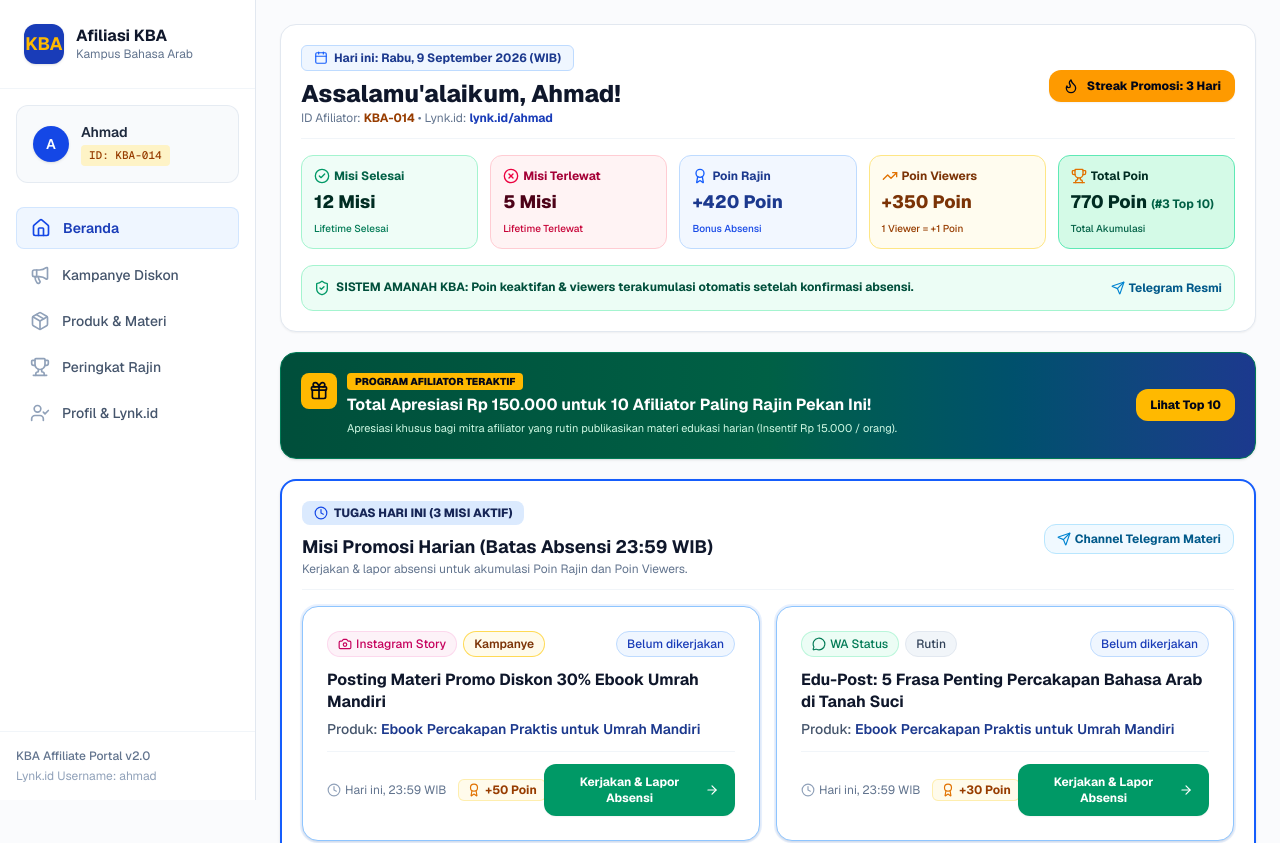
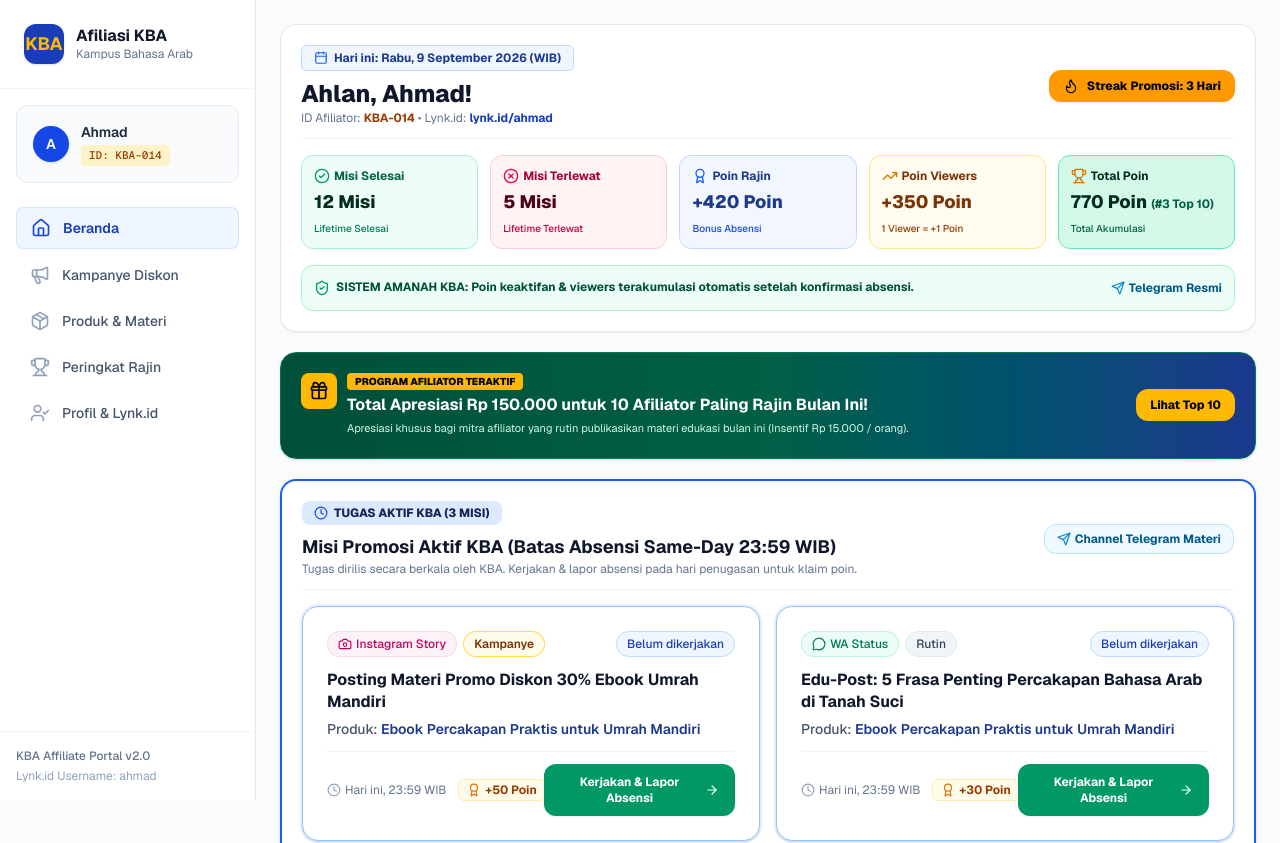
Before and after one commit to mozakki99/kba-affiliate, a Next.js app: page / in a window 1280 px wide. Shown: the top 843 px of the page. Built offline with nearby package versions, Linux system fonts and the light colour scheme.

Commit message:
refactor(ui): update greeting to Ahlan, reward program to monthly, and refine periodic task copy

```diff
--- a/src/app/page.tsx
+++ b/src/app/page.tsx
@@ -145,7 +145,7 @@ export default function HomePage() {
                 </div>
                 <div className="min-w-0">
                   <h1 className="text-xs font-extrabold text-slate-900 truncate leading-tight">
-                    Assalamu'alaikum, {user.name.split(' ')[0]}!
+                    Ahlan, {user.name.split(' ')[0]}!
                   </h1>
                   <div className="flex items-center gap-2 text-[11px] text-slate-600 mt-0.5">
                     <span className="text-emerald-800 font-extrabold">{user.totalPoints || 770} Poin</span>
@@ -248,7 +248,7 @@ export default function HomePage() {
                   Hari ini: {getCurrentDateFormatted()} (WIB)
                 </span>
                 <h1 className="text-xl sm:text-2xl font-extrabold text-slate-900 mt-1.5">
-                  Assalamu'alaikum, {user.name}!
+                  Ahlan, {user.name}!
                 </h1>
                 <p className="text-xs text-slate-500">
                   ID Afiliator: <strong className="text-amber-800">{user.id}</strong> • Lynk.id: <strong className="text-blue-800">lynk.id/{user.lynkIdUsername}</strong>
@@ -346,10 +346,10 @@ export default function HomePage() {
                   Program Afiliator Teraktif
                 </span>
                 <h2 className="font-bold text-sm sm:text-base text-white leading-snug">
-                  Total Apresiasi Rp 150.000 untuk 10 Afiliator Paling Rajin Pekan Ini!
+                  Total Apresiasi Rp 150.000 untuk 10 Afiliator Paling Rajin Bulan Ini!
                 </h2>
                 <p className="text-emerald-100 text-[11px] leading-relaxed">
-                  Apresiasi khusus bagi mitra afiliator yang rutin publikasikan materi edukasi harian (Insentif Rp 15.000 / orang).
+                  Apresiasi khusus bagi mitra afiliator yang rutin publikasikan materi edukasi bulan ini (Insentif Rp 15.000 / orang).
                 </p>
               </div>
             </div>
@@ -367,13 +367,13 @@ export default function HomePage() {
               <div>
                 <span className="bg-blue-100 text-blue-950 font-extrabold text-xs px-3 py-1 rounded-lg inline-flex items-center gap-1.5">
                   <Clock className="w-3.5 h-3.5 text-blue-700 shrink-0" />
-                  TUGAS HARI INI ({tasks.filter((t) => t.deadline.includes('Hari ini')).length} MISI AKTIF)
+                  TUGAS AKTIF KBA ({tasks.filter((t) => t.deadline.includes('Hari ini')).length} MISI)
                 </span>
                 <h2 className="font-bold text-slate-900 text-base sm:text-lg mt-1.5">
-                  Misi Promosi Harian (Batas Absensi 23:59 WIB)
+                  Misi Promosi Aktif KBA (Batas Absensi Same-Day 23:59 WIB)
                 </h2>
                 <p className="text-xs text-slate-500">
-                  Kerjakan & lapor absensi untuk akumulasi Poin Rajin dan Poin Viewers.
+                  Tugas dirilis secara berkala oleh KBA. Kerjakan & lapor absensi pada hari penugasan untuk klaim poin.
                 </p>
               </div>
 
@@ -381,13 +381,14 @@ export default function HomePage() {
                 href="https://t.me/materi_kba_official_private"
                 target="_blank"
                 rel="noreferrer"
-                className="px-3 py-1.5 bg-sky-50 text-sky-800 border border-sky-200 rounded-xl text-xs font-bold hover:bg-sky-100 transition-colors flex items-center gap-1"
+                className="px-3 py-1.5 bg-sky-50 text-sky-800 border border-sky-200 rounded-xl text-xs font-bold hover:bg-sky-100 transition-colors flex items-center gap-1 shrink-0 self-start sm:self-auto"
               >
-                <Send className="w-3.5 h-3.5 text-sky-600" />
+                <Send className="w-3.5 h-3.5 text-sky-600 shrink-0" />
                 <span>Channel Telegram Materi</span>
               </a>
             </div>
 
+            {tasks.filter((t) => t.deadline.includes('Hari ini')).length > 0 ? (
               <div className="grid grid-cols-1 md:grid-cols-2 gap-4">
                 {tasks
                   .filter((t) => t.deadline.includes('Hari ini'))
@@ -400,6 +401,17 @@ export default function HomePage() {
                     />
                   ))}
               </div>
+            ) : (
+              <div className="p-6 bg-slate-50 border border-slate-200 rounded-xl text-center space-y-2">
+                <div className="w-10 h-10 rounded-full bg-blue-100 text-blue-700 flex items-center justify-center mx-auto">
+                  <CheckCircle2 className="w-5 h-5" />
+                </div>
+                <h3 className="font-bold text-slate-900 text-sm">Belum Ada Tugas Baru Hari Ini</h3>
+                <p className="text-xs text-slate-500 max-w-md mx-auto leading-relaxed">
+                  Materi promosi dirilis oleh KBA secara berkala. Silakan pantau kembali atau manfaatkan naskah promo serbaguna di menu <strong>Produk & Materi</strong>.
+                </p>
+              </div>
+            )}
           </div>
         </div>
       </main>
--- a/src/app/peringkat/page.tsx
+++ b/src/app/peringkat/page.tsx
@@ -64,10 +64,10 @@ export default function PeringkatPage() {
           <div className="bg-gradient-to-r from-emerald-900 to-blue-900 text-white p-4 sm:p-5 rounded-2xl shadow-md border border-emerald-700 space-y-2">
             <div className="flex items-center gap-2">
               <Gift className="w-5 h-5 text-amber-400 shrink-0" />
-              <h2 className="text-sm sm:text-base font-bold">Program Apresiasi Afiliator Teraktif Pekan Ini</h2>
+              <h2 className="text-sm sm:text-base font-bold">Program Apresiasi Afiliator Teraktif Bulan Ini</h2>
             </div>
             <p className="text-xs sm:text-sm text-emerald-100 leading-relaxed">
-              Kampus Bahasa Arab memberikan insentif apresiasi sebesar <strong>Rp 150.000 bagi 10 Afiliator Paling Rajin Pekan Ini</strong> (masing-masing Rp 15.000).
+              Kampus Bahasa Arab memberikan insentif apresiasi sebesar <strong>Rp 150.000 bagi 10 Afiliator Paling Rajin Bulan Ini</strong> (masing-masing Rp 15.000).
               Penilaian dihitung secara adil berdasarkan konsistensi publikasi edukasi harian Anda.
             </p>
           </div>
@@ -97,7 +97,7 @@ export default function PeringkatPage() {
                 <p className="font-bold flex items-center gap-1">
                   <CheckCircle2 className="w-4 h-4 text-emerald-600 shrink-0" /> Masuk Top 10 Penerima Apresiasi
                 </p>
-                <p className="text-emerald-800 text-[11px]">Estimasi Insentif: Rp 15.000 (Pekan Ini)</p>
+                <p className="text-emerald-800 text-[11px]">Estimasi Insentif: Rp 15.000 (Bulan Ini)</p>
               </div>
             </div>
           )}
```
Lines whose indentation alone changed are shown as unchanged.
